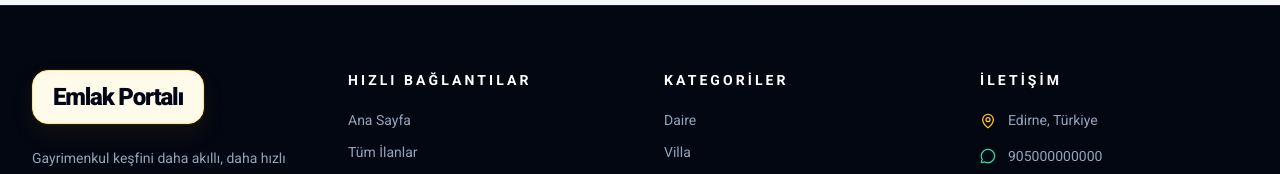
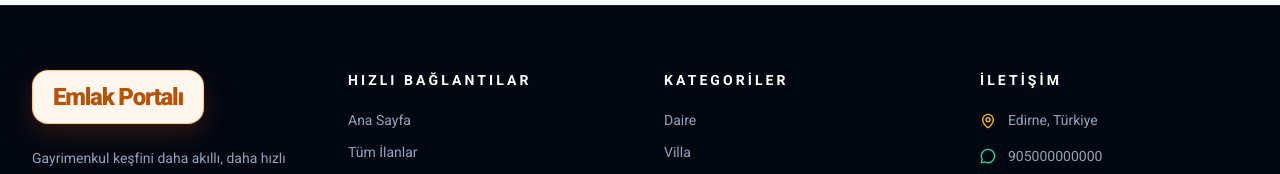
Before and after one commit to utku-gaspak/emlak-portal-v0, a Next.js app: page / in a window 1280 px wide. Shown: the part 1887-2061 px from the top of the page. Built offline with nearby package versions, Linux system fonts and the light colour scheme; no server answers; the database is empty.

Commit message:
tune brand capsule styling

```diff
--- a/components/Footer.tsx
+++ b/components/Footer.tsx
@@ -25,8 +25,8 @@ export async function Footer() {
         <div className="grid gap-12 lg:grid-cols-4">
           <div className="space-y-5">
             <div className="space-y-3">
-              <div className="inline-flex min-w-0 shrink-0 items-center rounded-2xl border border-amber-200 bg-amber-50 px-4 py-2 shadow-[0_0_0_1px_rgba(245,158,11,0.08),0_10px_24px_rgba(245,158,11,0.08)] transition-shadow duration-300 hover:shadow-[0_0_0_1px_rgba(245,158,11,0.14),0_12px_28px_rgba(245,158,11,0.12)] dark:border-amber-500/20 dark:bg-amber-500/10 sm:px-5 sm:py-2.5">
-                <p className="whitespace-nowrap text-xl font-extrabold tracking-tighter text-slate-950 dark:text-neutral-50 sm:text-2xl md:text-2xl">
+              <div className="inline-flex min-w-0 shrink-0 items-center rounded-2xl border border-orange-300/80 bg-orange-50 px-4 py-2 shadow-[0_10px_24px_rgba(249,115,22,0.16),0_0_0_1px_rgba(249,115,22,0.08)] transition-shadow duration-300 hover:shadow-[0_14px_30px_rgba(249,115,22,0.22),0_0_0_1px_rgba(249,115,22,0.12)] dark:border-amber-500/20 dark:bg-amber-500/10 sm:px-5 sm:py-2.5">
+                <p className="whitespace-nowrap text-xl font-extrabold tracking-tighter text-amber-700 dark:text-amber-300 sm:text-2xl md:text-2xl">
                   {firmName}
                 </p>
               </div>
```
